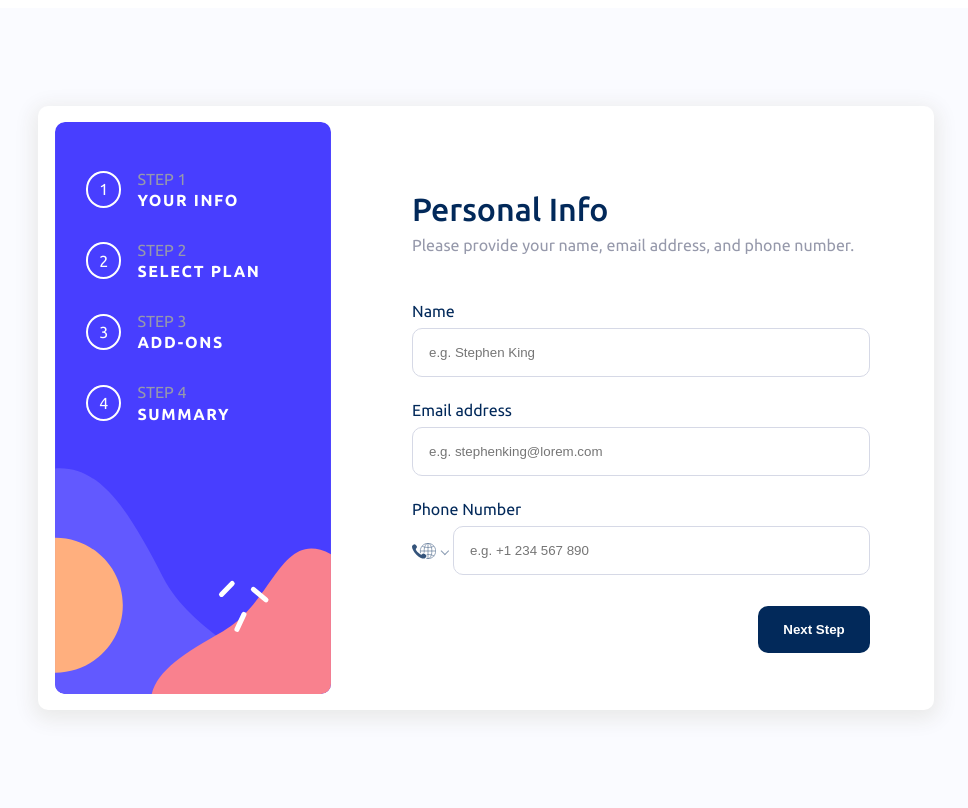
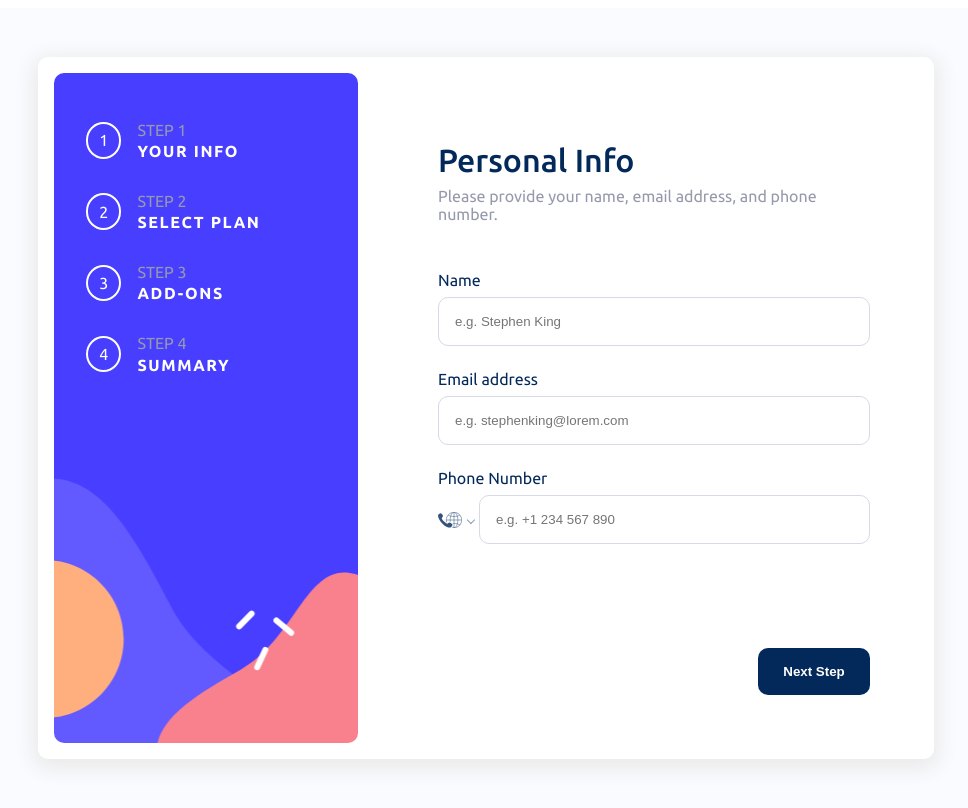
Before and after one commit to jakegodsall/multistep-form-frontend, a React (Create React App) app: page / in a window 1280 px wide. Shown: the top 808 px of the page, without its empty margins (162-1130 px from the left). Built offline with nearby package versions, Linux system fonts and the light colour scheme.

Commit message:
fixed positioning of button

```diff
--- a/src/App.module.css
+++ b/src/App.module.css
@@ -2,7 +2,7 @@
     width: min(70%, 930px);
     display: grid;
     grid-template-rows: 1fr;
-    grid-template-columns: 1fr 2fr;
+    grid-template-columns: 3fr 5fr;
     background-color: hsl(0, 0%, 100%);
     border-radius: 10px;
     box-shadow: 0px 5px 20px 5px rgb(234, 234, 234);
--- a/src/components/Form/YourInfoFormSection.js
+++ b/src/components/Form/YourInfoFormSection.js
@@ -115,7 +115,9 @@
                 ></PhoneInput>
             </div>
 
-            <Button className={styles.button}>Next Step</Button>
+            <Button className={styles.button} position={styles.buttonPosition}>
+                Next Step
+            </Button>
         </div>
     );
 };
--- a/src/components/Form/YourInfoFormSection.module.css
+++ b/src/components/Form/YourInfoFormSection.module.css
@@ -5,6 +5,7 @@
     padding: 4rem;
 
     height: 80%;
+    position: relative;
 }
 
 h1 {
@@ -47,3 +48,8 @@
     color: #ff0000;
     font-weight: bold;
 }
+
+.buttonPosition {
+    align-self: flex-end;
+    margin-top: 5rem;
+}
--- a/src/components/FormNav/FormNav.module.css
+++ b/src/components/FormNav/FormNav.module.css
@@ -1,9 +1,9 @@
 .formNav {
-    width: 214px;
+    /* width: 214px; */
     margin: 1rem;
     border-radius: 10px;
     background-image: url('../../assets/images/bg-sidebar-desktop.svg');
-    background-size: contain;
+    background-size: cover;
     background-repeat: no-repeat;
     background-position: center;
     padding: 2rem;
--- a/src/components/UI/Button.js
+++ b/src/components/UI/Button.js
@@ -3,7 +3,7 @@
 import styles from './Button.module.css';
 
 const Button = (props) => {
-    return <button className={styles.button}>{props.children}</button>;
+    return <button className={`${styles.button} ${props.position}`}>{props.children}</button>;
 };
 
 export default Button;
--- a/src/components/UI/Button.module.css
+++ b/src/components/UI/Button.module.css
@@ -9,9 +9,6 @@
     color: hsl(0, 0%, 100%);
     font-weight: bolder;
 
-    margin-bottom: 0;
-    margin-top: auto;
-    align-self: flex-end;
     cursor: pointer;
 
     transition: transform 0.1s ease-in-out;
```
